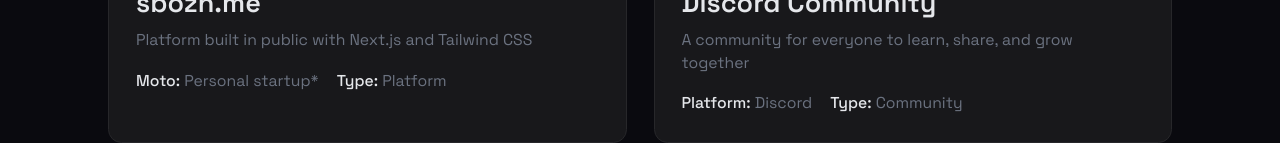
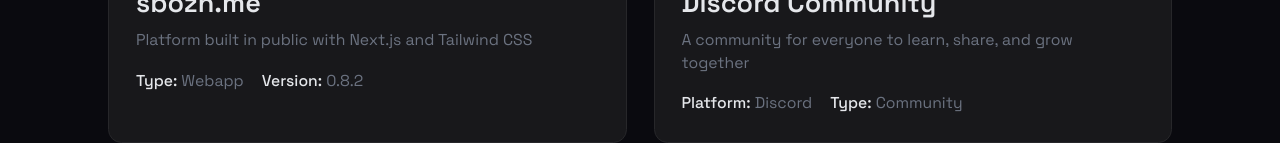
Before and after one commit to sbozh-me/website, a Next.js app in the folder apps/web/: page /projects in a window 1280 px wide. Shown: the part 699-842 px from the top of the page. Built offline with nearby package versions, Linux system fonts and the light colour scheme.

Commit message:
feat(projects): add version to project cards and read from package.json

```diff
--- a/apps/web/components/projects/ProjectCard.tsx
+++ b/apps/web/components/projects/ProjectCard.tsx
@@ -8,7 +8,7 @@ interface ProjectCardProps {
 }
 
 export function ProjectCard({ project }: ProjectCardProps) {
-  const { slug, title, tagline, status, heroImage, meta } = project;
+  const { slug, title, tagline, status, heroImage, meta, version } = project;
 
   return (
     <Link
@@ -35,6 +35,12 @@ export function ProjectCard({ project }: ProjectCardProps) {
               {item.value}
             </span>
           ))}
+          {version && (
+            <span>
+              <span className="font-medium text-foreground">Version:</span>{" "}
+              {version}
+            </span>
+          )}
         </div>
       </div>
     </Link>
--- a/apps/web/lib/projects/data.ts
+++ b/apps/web/lib/projects/data.ts
@@ -1,4 +1,5 @@
 import type { Project } from "./types";
+import packageJson from "../../../../package.json";
 
 export const projects: Project[] = [
   {
@@ -6,14 +7,13 @@ export const projects: Project[] = [
     title: "sbozh.me",
     tagline: "Platform built in public with Next.js and Tailwind CSS",
     status: "beta",
-    version: "0.8.2",
+    version: packageJson.version,
     heroImage: {
       src: "/images/projects/sbozh-me-hero.png",
       alt: "sbozh.me hero image",
     },
     meta: [
-      { label: "Moto", value: "Personal startup*" },
-      { label: "Type", value: "Platform" },
+      { label: "Type", value: "Webapp" },
     ],
     tabs: [
       { id: "about", label: "About", enabled: true },
```
